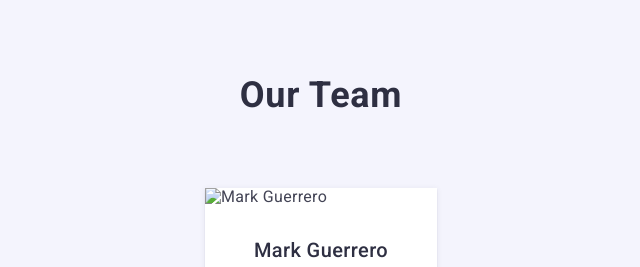
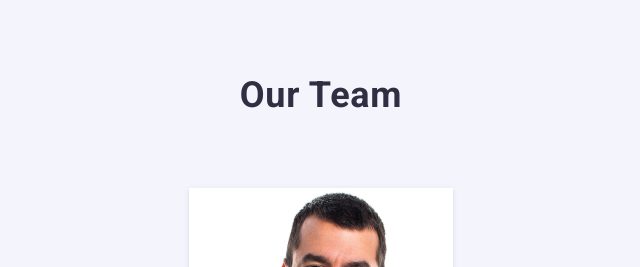
Before and after one commit to Dimass1515/goit-hm-work-06, a plain HTML site: page index.html in a window 1280 px wide. Shown: the part 1392-1659 px from the top of the page, without its empty margins (319-959 px from the left). Drawn offline with nearby package versions, Linux system fonts and the light colour scheme.

Commit message:
Update index.html

```diff
--- a/index.html
+++ b/index.html
@@ -127,7 +127,11 @@
           <h2 class="heading-two">Our Team</h2>
           <ul class="section-three-list">
             <li class="section-three-list-item">
-              <img src="./images/jpg/img_1.jpg" alt="Mark Guerrero" />
+              <img
+                srcset="./images/jpg/MarkGuerrero.jpg 1x"
+                src="./images/jpg/MarkGuerrero.jpg"
+                alt="Mark Guerrero"
+              />
               <div class="section-three-item-text">
                 <h3 class="heading-three text-centered">Mark Guerrero</h3>
                 <p class="paragraph text-centered mb-five">Product Designer</p>
```
